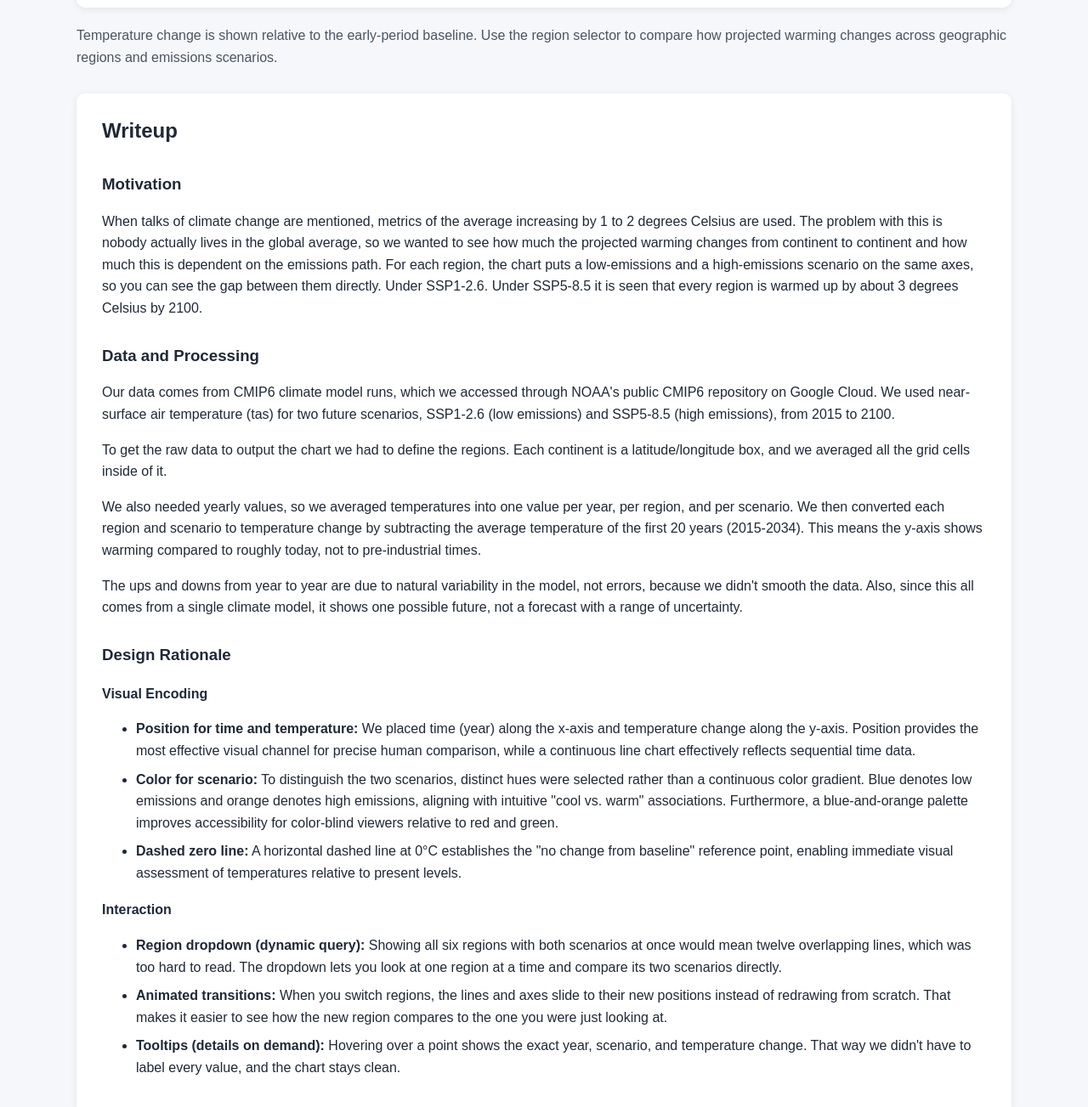
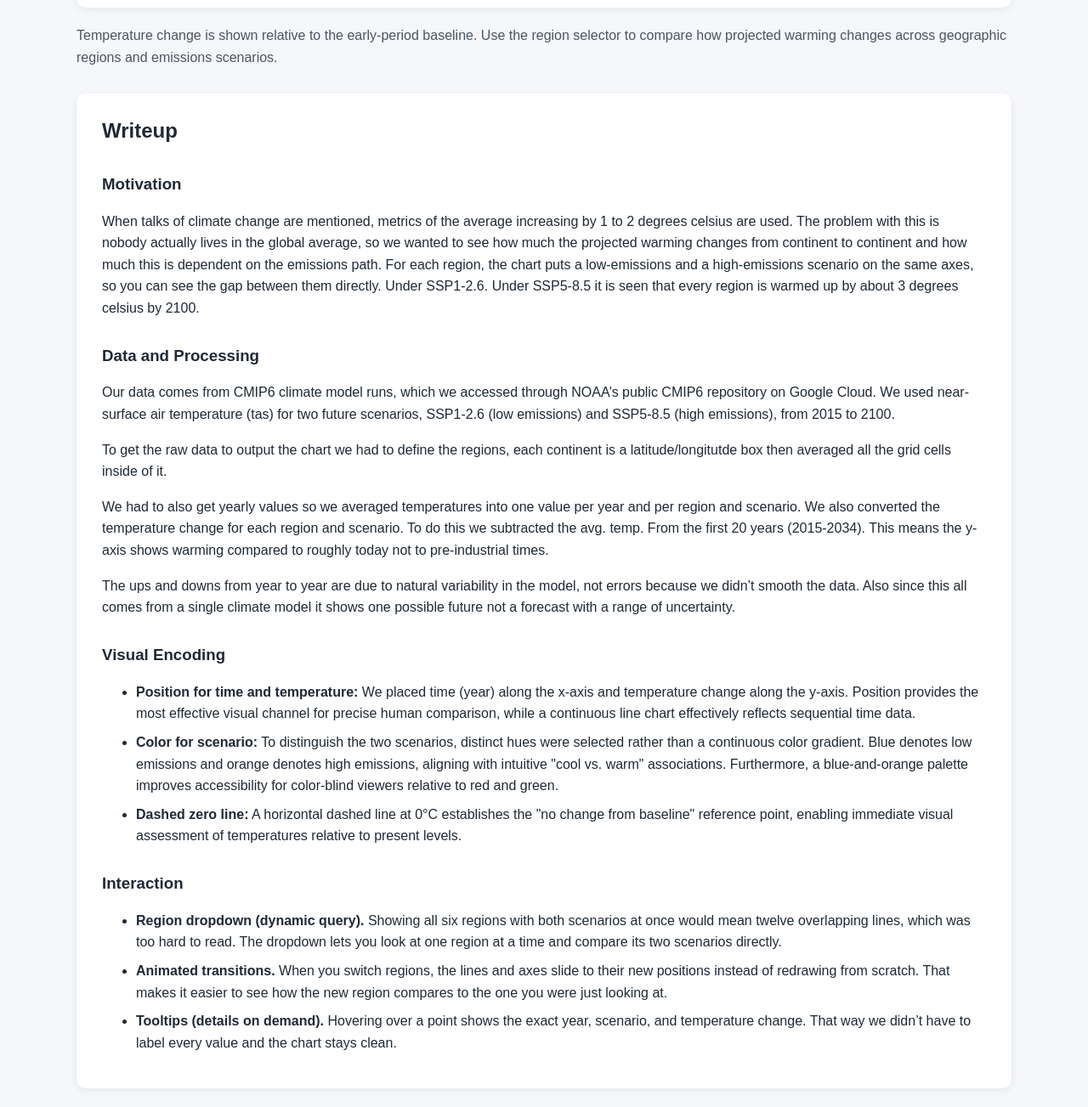
Before and after one commit to AlanTran123/DSC106-Project3, a plain HTML site: page index.html in a window 1280 px wide. Shown: the part 1081-2384 px from the top of the page at 85% size. Drawn offline with nearby package versions, Linux system fonts and the light colour scheme.

Commit message:
docs: change writeup wording

```diff
--- a/index.html
+++ b/index.html
@@ -116,98 +116,35 @@
 
             <h3>Motivation</h3>
             <p>
-                When talks of climate change are mentioned, metrics of the
-                average increasing by 1 to 2 degrees Celsius are used. The
-                problem with this is nobody actually lives in the global
-                average, so we wanted to see how much the projected warming
-                changes from continent to continent and how much this is
-                dependent on the emissions path. For each region, the chart
-                puts a low-emissions and a high-emissions scenario on the
-                same axes, so you can see the gap between them directly.
-                Under SSP1-2.6. Under SSP5-8.5 it is seen that every region
-                is warmed up by about 3 degrees Celsius by 2100.
+                When talks of climate change are mentioned, metrics of the average increasing by 1 to 2 degrees celsius are used. The problem with this is nobody actually lives in the global average, so we wanted to see how much the projected warming changes from continent to continent and how much this is dependent on the emissions path. For each region, the chart puts a low-emissions and a high-emissions scenario on the same axes, so you can see the gap between them directly. Under SSP1-2.6. Under SSP5-8.5 it is seen that every region is warmed up by about 3 degrees celsius by 2100.
             </p>
 
             <h3>Data and Processing</h3>
             <p>
-                Our data comes from CMIP6 climate model runs, which we
-                accessed through NOAA's public CMIP6 repository on Google
-                Cloud. We used near-surface air temperature (tas) for two
-                future scenarios, SSP1-2.6 (low emissions) and SSP5-8.5
-                (high emissions), from 2015 to 2100.
+                Our data comes from CMIP6 climate model runs, which we accessed through NOAA’s public CMIP6 repository on Google Cloud. We used near-surface air temperature (tas) for two future scenarios, SSP1-2.6 (low emissions) and SSP5-8.5 (high emissions), from 2015 to 2100.
             </p>
             <p>
-                To get the raw data to output the chart we had to define the
-                regions. Each continent is a latitude/longitude box, and we
-                averaged all the grid cells inside of it.
+                To get the raw data to output the chart we had to define the regions, each continent is a latitude/longitutde box then averaged all the grid cells inside of it.
             </p>
             <p>
-                We also needed yearly values, so we averaged temperatures
-                into one value per year, per region, and per scenario. We
-                then converted each region and scenario to temperature
-                change by subtracting the average temperature of the first
-                20 years (2015-2034). This means the y-axis shows warming
-                compared to roughly today, not to pre-industrial times.
+                We had to also get yearly values so we averaged temperatures into one value per year and per region and scenario. We also converted the temperature change for each region and scenario. To do this we subtracted the avg. temp. From the first 20 years (2015-2034). This means the y-axis shows warming compared to roughly today not to pre-industrial times.
             </p>
             <p>
-                The ups and downs from year to year are due to natural
-                variability in the model, not errors, because we didn't
-                smooth the data. Also, since this all comes from a single
-                climate model, it shows one possible future, not a forecast
-                with a range of uncertainty.
+                The ups and downs from year to year are due to natural variability in the model, not errors because we didn’t smooth the data. Also since this all comes from a single climate model it shows one possible future not a forecast with a range of uncertainty.
             </p>
 
-            <h3>Design Rationale</h3>
-
-            <h4>Visual Encoding</h4>
+            <h3>Visual Encoding</h3>
             <ul>
-                <li>
-                    <strong>Position for time and temperature:</strong> We
-                    placed time (year) along the x-axis and temperature
-                    change along the y-axis. Position provides the most
-                    effective visual channel for precise human comparison,
-                    while a continuous line chart effectively reflects
-                    sequential time data.
-                </li>
-                <li>
-                    <strong>Color for scenario:</strong> To distinguish the
-                    two scenarios, distinct hues were selected rather than a
-                    continuous color gradient. Blue denotes low emissions and
-                    orange denotes high emissions, aligning with intuitive
-                    "cool vs. warm" associations. Furthermore, a
-                    blue-and-orange palette improves accessibility for
-                    color-blind viewers relative to red and green.
-                </li>
-                <li>
-                    <strong>Dashed zero line:</strong> A horizontal dashed
-                    line at 0°C establishes the "no change from baseline"
-                    reference point, enabling immediate visual assessment of
-                    temperatures relative to present levels.
-                </li>
+                <li><strong>Position for time and temperature:</strong> We placed time (year) along the x-axis and temperature change along the y-axis. Position provides the most effective visual channel for precise human comparison, while a continuous line chart effectively reflects sequential time data.</li>
+                <li><strong>Color for scenario:</strong> To distinguish the two scenarios, distinct hues were selected rather than a continuous color gradient. Blue denotes low emissions and orange denotes high emissions, aligning with intuitive "cool vs. warm" associations. Furthermore, a blue-and-orange palette improves accessibility for color-blind viewers relative to red and green.</li>
+                <li><strong>Dashed zero line:</strong> A horizontal dashed line at 0°C establishes the "no change from baseline" reference point, enabling immediate visual assessment of temperatures relative to present levels.</li>
             </ul>
 
-            <h4>Interaction</h4>
+            <h3>Interaction</h3>
             <ul>
-                <li>
-                    <strong>Region dropdown (dynamic query):</strong> Showing
-                    all six regions with both scenarios at once would mean
-                    twelve overlapping lines, which was too hard to read. The
-                    dropdown lets you look at one region at a time and
-                    compare its two scenarios directly.
-                </li>
-                <li>
-                    <strong>Animated transitions:</strong> When you switch
-                    regions, the lines and axes slide to their new positions
-                    instead of redrawing from scratch. That makes it easier
-                    to see how the new region compares to the one you were
-                    just looking at.
-                </li>
-                <li>
-                    <strong>Tooltips (details on demand):</strong> Hovering
-                    over a point shows the exact year, scenario, and
-                    temperature change. That way we didn't have to label
-                    every value, and the chart stays clean.
-                </li>
+                <li><strong>Region dropdown (dynamic query).</strong> Showing all six regions with both scenarios at once would mean twelve overlapping lines, which was too hard to read. The dropdown lets you look at one region at a time and compare its two scenarios directly.</li>
+                <li><strong>Animated transitions.</strong> When you switch regions, the lines and axes slide to their new positions instead of redrawing from scratch. That makes it easier to see how the new region compares to the one you were just looking at.</li>
+                <li><strong>Tooltips (details on demand).</strong> Hovering over a point shows the exact year, scenario, and temperature change. That way we didn’t have to label every value and the chart stays clean.</li>
             </ul>
 
             <!-- TODO: add "Development Process" subsection (division of work,
```
